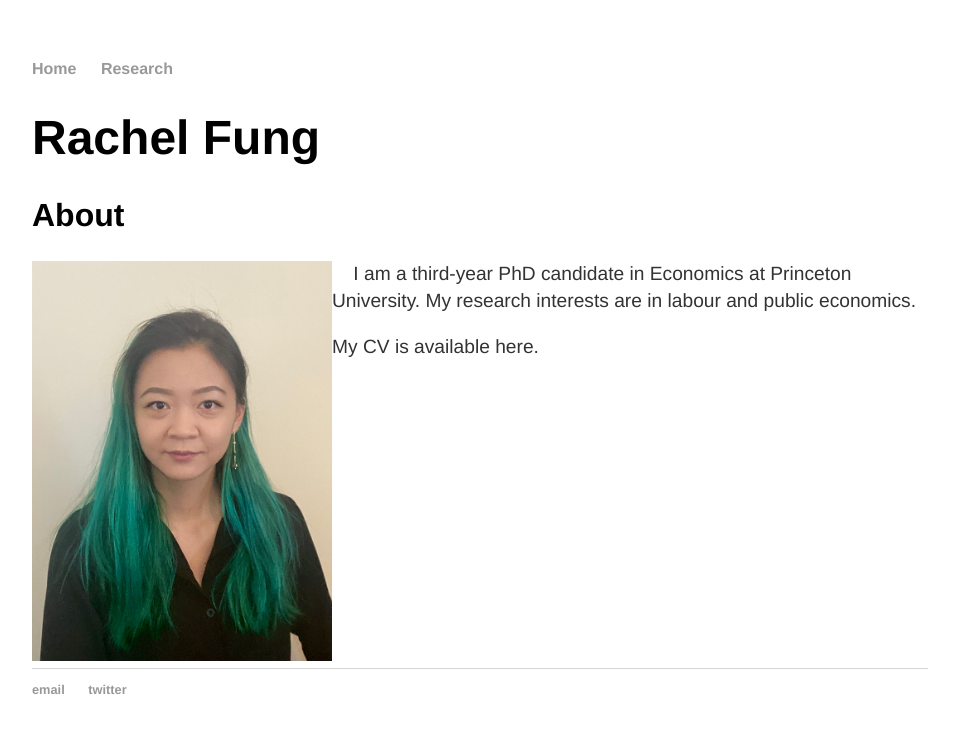
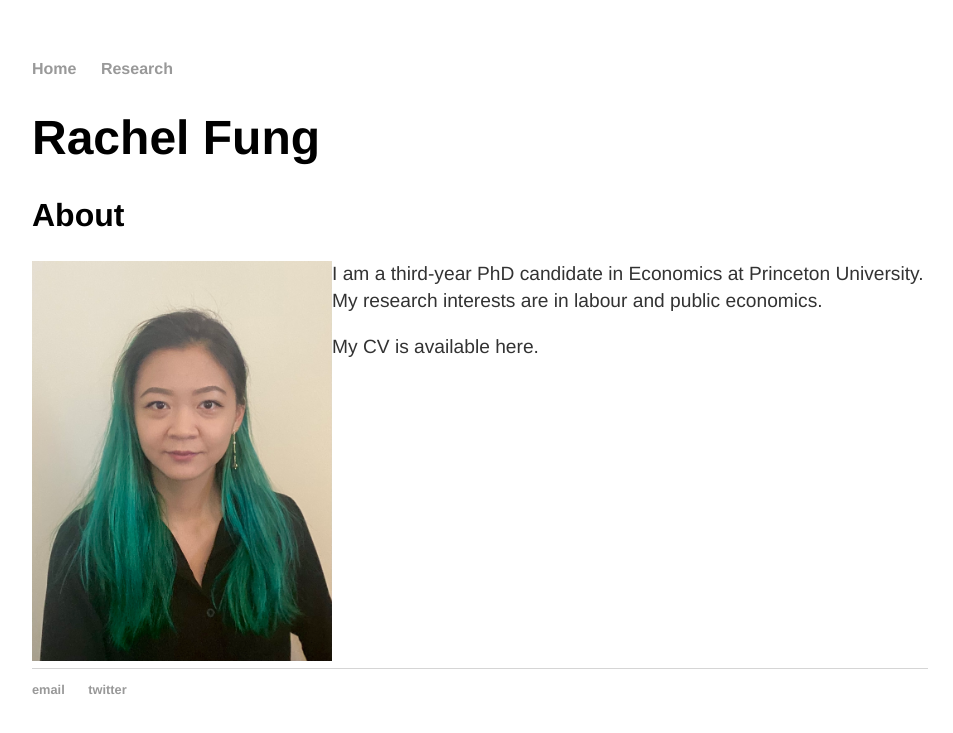
Before and after one commit to rachelylfung/rachelylfung.github.io, a Jekyll site: the page built from index.md, in a window 1280 px wide. Shown: the top 733 px of the page, without its empty margins (160-1113 px from the left). Built offline with Jekyll 4.4.1, drawn with Linux system fonts in a browser that asks for light colours.

Commit message:
Update index.md

```diff
--- a/index.md
+++ b/index.md
@@ -8,7 +8,9 @@ title: Rachel Fung
 
 
 ## About
-<img src="https://rachelylfung.github.io/assets/headshot.jpg" title="Rachel Fung" width="300" height="400" img align="left" margin="20"/>&nbsp;&nbsp;&nbsp;&nbsp;I am a third-year PhD candidate in Economics at Princeton University. My research interests are in labour and public economics.
+<img src="https://rachelylfung.github.io/assets/headshot.jpg" title="Rachel Fung" width="300" height="400" img align="left" margin="20"/>
+
+I am a third-year PhD candidate in Economics at Princeton University. My research interests are in labour and public economics.
 
 My CV is available here.
 
```
